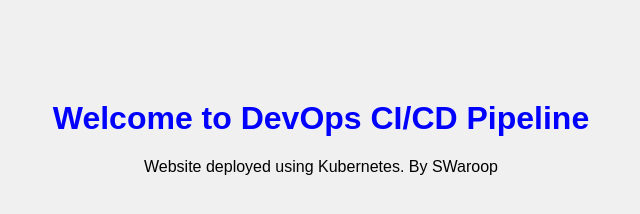
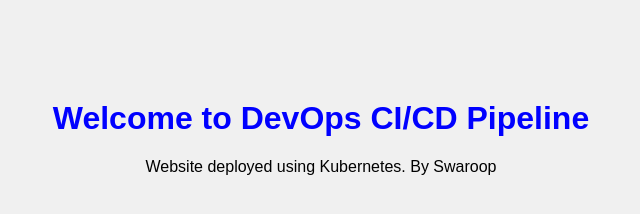
Before and after one commit to Swaroopbadireddy/Swaroop_Cicd, a plain HTML site: page index.html in a window 1280 px wide. Shown: the full height of the page, 319-959 px from the left. Drawn offline with Linux system fonts and the light colour scheme.

Commit message:
deployment-2

```diff
--- a/index.html
+++ b/index.html
@@ -9,7 +9,7 @@
 
 <h1>Welcome to DevOps CI/CD Pipeline</h1>
 
-<p>Website deployed using Kubernetes.  By SWaroop</p>
+<p>Website deployed using Kubernetes.  By Swaroop</p>
 
 </body>
 
```
